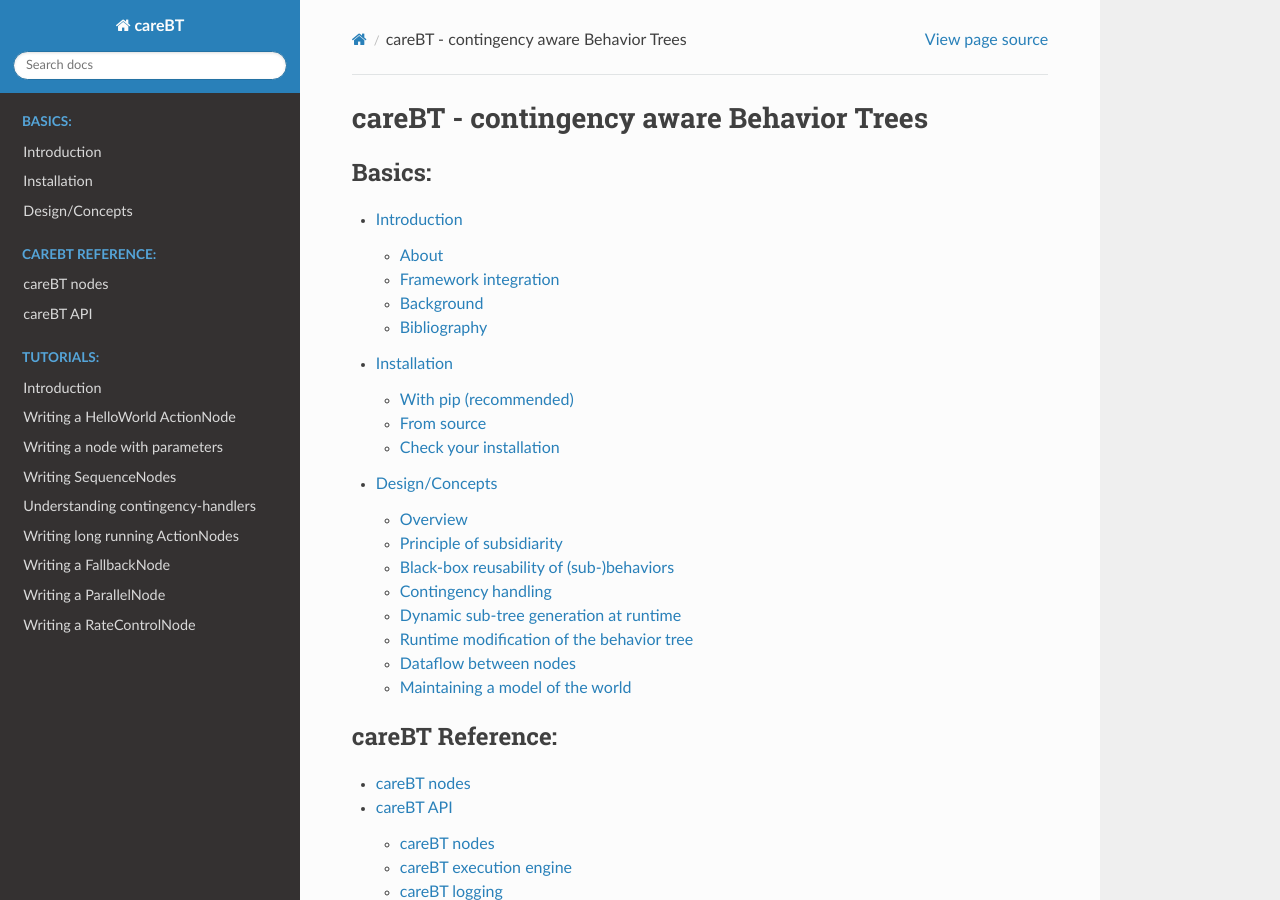
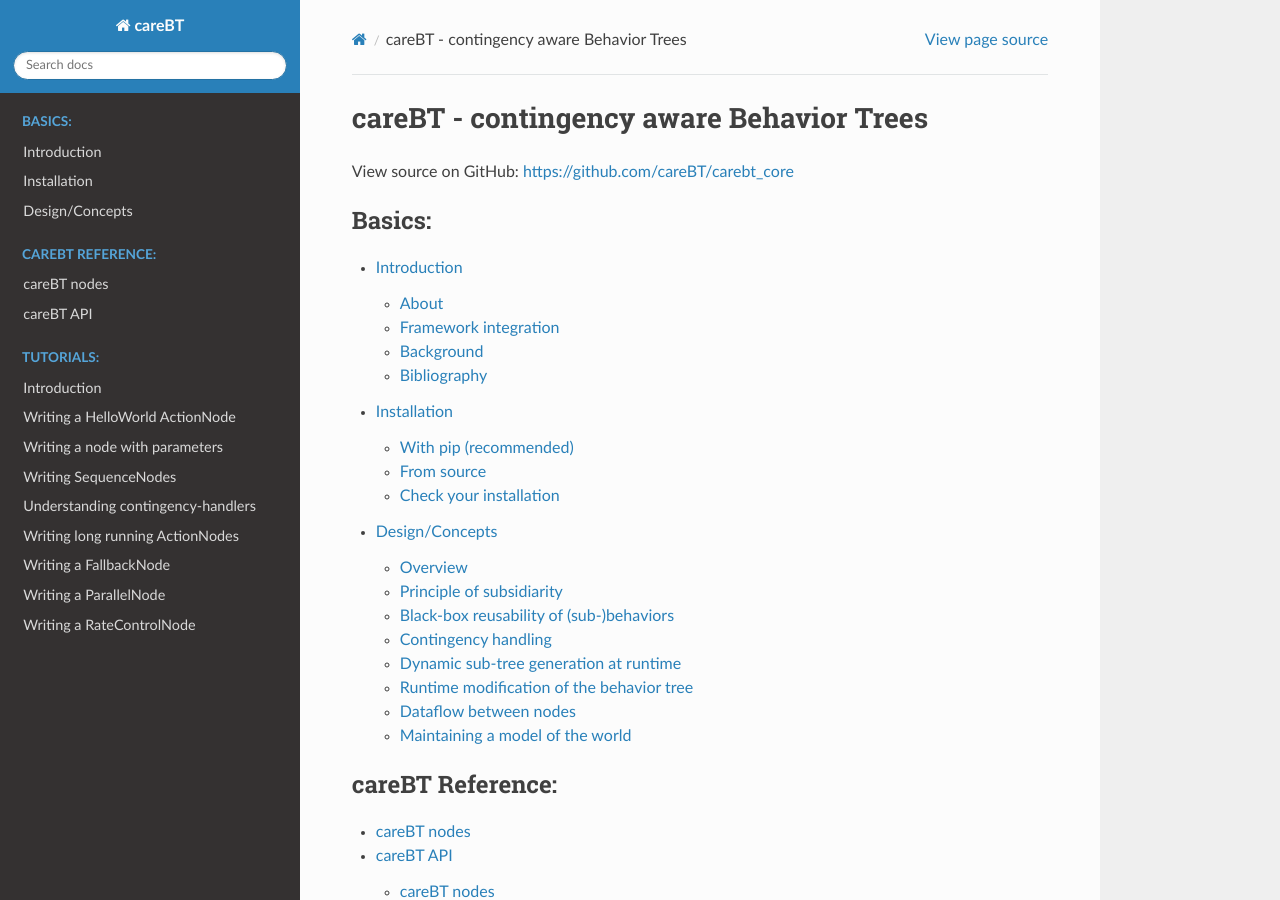
Before and after one commit to careBT/carebt_core, a Sphinx documentation site: the page built from docs/index.rst, in a window 1280 px wide and 900 px high. Built offline with Sphinx 7.4.7 and the Read the Docs theme 3.1.0, drawn with Linux system fonts in a browser that asks for light colours.

Commit message:
added link to github

```diff
--- a/docs/index.rst
+++ b/docs/index.rst
@@ -5,6 +5,8 @@
 
 careBT - contingency aware Behavior Trees
 =========================================
+
+View source on GitHub: https://github.com/careBT/carebt_core
 
 .. toctree::
    :maxdepth: 2
```
